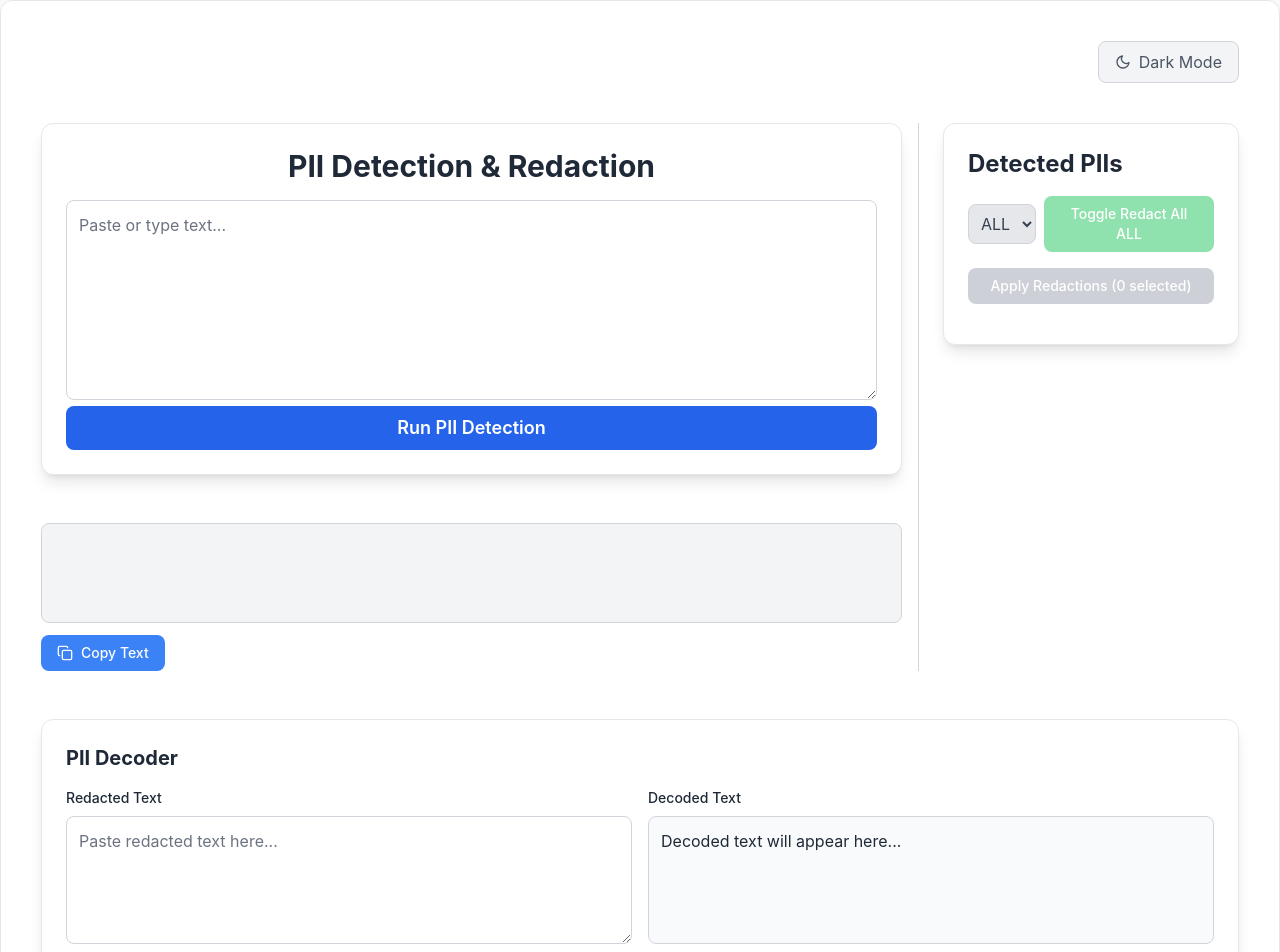
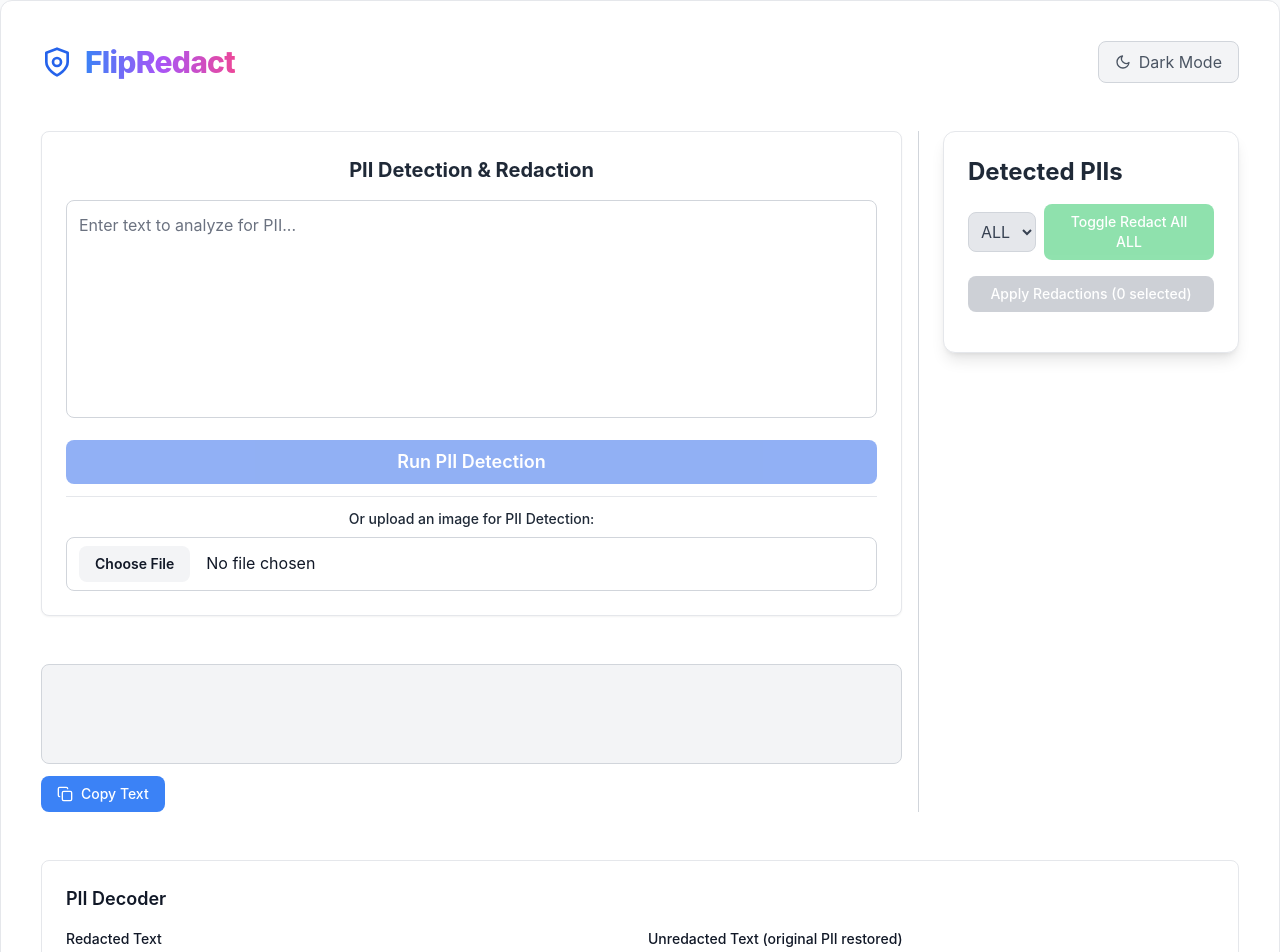
Before and after one commit to andrew250402/FlipRedact, a React (Create React App) app in the folder my-app/: page / in a window 1280 px wide. Shown: the top 952 px of the page. Built offline with nearby package versions, Linux system fonts and the light colour scheme.

Commit message:
Added Tesseract function, fixed PII DecoderInput bug, touched up Title UI

```diff
--- a/my-app/src/App.jsx
+++ b/my-app/src/App.jsx
@@ -59,6 +59,28 @@ export default function App() {
       setPiiMapping(mapping);
     } catch (err) {
       console.error("Failed to fetch PII data:", err);
+    }
+  };
+const runOCRCheck = async (file) => {
+  const formData = new FormData();
+  formData.append("file", file);
+
+  try {
+    const res = await fetch("http://127.0.0.1:3000/ocr", {
+      method: "POST",
+      body: formData,
+    });
+    if (!res.ok) throw new Error(`HTTP error! status: ${res.status}`);
+
+    const data = await res.json();
+
+    // Backend returns { extracted_text: "..." }
+    if (data.extracted_text) {
+      setOriginalText(data.extracted_text); // update textarea
+      await runCheck(); // uses updated originalText
+    }
+  } catch (err) {
+    console.error("Failed to fetch OCR text:", err);
   }
 };
 
@@ -145,10 +167,37 @@ export default function App() {
 
 return (
   <div className={`min-h-screen ${themeClasses}`}>
-      <div className={`max-w-7xl mx-auto p-10 ${containerClasses} min-h-screen rounded-xl shadow-lg flex flex-col gap-6 border`}>
+    <div
+      className={`max-w-7xl mx-auto p-10 ${containerClasses} min-h-screen rounded-xl shadow-lg flex flex-col gap-6 border`}
+    >
+      {/* HEADER */}
+      <div className="flex justify-between items-center mb-6">
+        {/* Logo + Title */}
+        <div className="flex items-center gap-3">
+          {/* Icon */}
+          <svg
+            xmlns="http://www.w3.org/2000/svg"
+            viewBox="0 0 24 24"
+            fill="none"
+            stroke="currentColor"
+            strokeWidth="2"
+            strokeLinecap="round"
+            strokeLinejoin="round"
+            className="w-8 h-8 text-blue-600 dark:text-blue-400"
+          >
+            <path d="M12 22s8-4 8-10V5l-8-3-8 3v7c0 6 8 10 8 10z" />
+            <circle cx="12" cy="12" r="3" />
+          </svg>
+
+          {/* Title */}
+          <h1 className="text-3xl font-extrabold tracking-tight bg-gradient-to-r from-blue-500 via-purple-500 to-pink-500 bg-clip-text text-transparent">
+            FlipRedact
+          </h1>
+        </div>
 
         {/* Theme Toggle Button */}
-        <div className="flex justify-end mb-4">
+
+
         <button
           onClick={toggleTheme}
           className={`flex items-center gap-2 px-4 py-2 rounded-lg transition-colors ${
@@ -159,16 +208,36 @@ export default function App() {
         >
           {isDarkMode ? (
             <>
-                <svg xmlns="http://www.w3.org/2000/svg" width="16" height="16" viewBox="0 0 24 24" fill="none" stroke="currentColor" strokeWidth="2" strokeLinecap="round" strokeLinejoin="round">
-                  <circle cx="12" cy="12" r="5"/>
-                  <path d="M12 1v2M12 21v2M4.22 4.22l1.42 1.42M18.36 18.36l1.42 1.42M1 12h2M21 12h2M4.22 19.78l1.42-1.42M18.36 5.64l1.42-1.42"/>
+              <svg
+                xmlns="http://www.w3.org/2000/svg"
+                width="16"
+                height="16"
+                viewBox="0 0 24 24"
+                fill="none"
+                stroke="currentColor"
+                strokeWidth="2"
+                strokeLinecap="round"
+                strokeLinejoin="round"
+              >
+                <circle cx="12" cy="12" r="5" />
+                <path d="M12 1v2M12 21v2M4.22 4.22l1.42 1.42M18.36 18.36l1.42 1.42M1 12h2M21 12h2M4.22 19.78l1.42-1.42M18.36 5.64l1.42-1.42" />
               </svg>
               Light Mode
             </>
           ) : (
             <>
-                <svg xmlns="http://www.w3.org/2000/svg" width="16" height="16" viewBox="0 0 24 24" fill="none" stroke="currentColor" strokeWidth="2" strokeLinecap="round" strokeLinejoin="round">
-                  <path d="M21 12.79A9 9 0 1 1 11.21 3 7 7 0 0 0 21 12.79z"/>
+              <svg
+                xmlns="http://www.w3.org/2000/svg"
+                width="16"
+                height="16"
+                viewBox="0 0 24 24"
+                fill="none"
+                stroke="currentColor"
+                strokeWidth="2"
+                strokeLinecap="round"
+                strokeLinejoin="round"
+              >
+                <path d="M21 12.79A9 9 0 1 1 11.21 3 7 7 0 0 0 21 12.79z" />
               </svg>
               Dark Mode
             </>
@@ -177,12 +246,12 @@ export default function App() {
       </div>
 
       <div className="flex flex-row">
-        {/* LEFT PANEL */}
         <div className="flex flex-col flex-grow pr-4 border-r border-gray-300">
           <TextInput
             originalText={originalText}
             setOriginalText={setOriginalText}
             onRunCheck={runCheck}
+            onRunOCRCheck={runOCRCheck}
             isDarkMode={isDarkMode}
           />
           <div className="mt-4 flex-grow overflow-auto">
@@ -197,7 +266,6 @@ export default function App() {
           </div>
         </div>
 
-        {/* SIDEBAR */}
         <div className="w-[320px] flex-shrink-0 pl-6">
           <Sidebar
             entities={filteredEntities}
@@ -214,13 +282,11 @@ export default function App() {
         </div>
       </div>
 
-      {/* DECODER INPUT COMPONENT */}
       <DecoderInput
         piiMapping={piiMapping}
         decodePII={decodePII}
         isDarkMode={isDarkMode}
       />
-
     </div>
   </div>
 );
--- a/my-app/src/components/DecoderInput.jsx
+++ b/my-app/src/components/DecoderInput.jsx
@@ -1,88 +1,72 @@
-import React, { useState } from "react";
+import React, { useState } from 'react';
 
 export default function DecoderInput({ piiMapping, decodePII, isDarkMode }) {
-  const [inputText, setInputText] = useState("");
-  const [decodedText, setDecodedText] = useState("");
+  const [encodedText, setEncodedText] = useState('');
+  const [decodedText, setDecodedText] = useState('');
+
+  const handleDecode = () => {
+    const decoded = decodePII(encodedText);
+    setDecodedText(decoded);
+  };
 
   // Theme-aware classes
   const containerClasses = isDarkMode
-    ? "bg-gray-800 border-gray-600 text-white"
-    : "bg-white border-gray-200 text-gray-800";
+    ? "bg-gray-800 border-gray-600"
+    : "bg-white border-gray-200";
 
   const textareaClasses = isDarkMode
-    ? "bg-gray-700 border-gray-600 text-white placeholder-gray-400"
-    : "bg-white border-gray-300 text-gray-900 placeholder-gray-500";
+    ? "bg-gray-700 border-gray-600 text-white placeholder-gray-400 focus:ring-blue-400 focus:border-blue-400"
+    : "bg-white border-gray-300 text-gray-900 placeholder-gray-500 focus:ring-blue-500 focus:border-blue-500";
 
   const buttonClasses = isDarkMode
-    ? "bg-purple-600 hover:bg-purple-700"
-    : "bg-purple-500 hover:bg-purple-600";
+    ? "bg-blue-600 hover:bg-blue-700"
+    : "bg-blue-600 hover:bg-blue-700";
 
   const resultClasses = isDarkMode
-    ? "bg-gray-700 border-gray-600 text-gray-200"
-    : "bg-gray-50 border-gray-300 text-gray-800";
-
-  const handleDecode = () => {
-    const decoded = decodePII(inputText);
-    setDecodedText(decoded);
-  };
-  const copyDecodedText = async () => {
-    try {
-      await navigator.clipboard.writeText(decodedText);
-      alert('Decoded text copied to clipboard!');
-    } catch (err) {
-      console.error('Failed to copy text: ', err);
-      // Fallback for older browsers
-      const textArea = document.createElement('textarea');
-      textArea.value = decodedText;
-      document.body.appendChild(textArea);
-      textArea.select();
-      document.execCommand('copy');
-      document.body.removeChild(textArea);
-      alert('Decoded text copied to clipboard!');
-    }
-  };
+    ? "bg-gray-700 border-gray-600 text-gray-300"
+    : "bg-gray-100 border-gray-300 text-gray-800";
 
   return (
-    <div className={`mt-6 p-6 rounded-xl shadow-lg border ${containerClasses}`}>
-      <h3 className="text-xl font-bold mb-4">PII Decoder</h3>
-      <div className="grid grid-cols-2 gap-4">
-        <div>
-          <label className="block text-sm font-medium mb-2">Redacted Text</label>
+    <div className={`mt-6 p-6 rounded-lg border ${containerClasses}`}>
+      <h3 className="text-lg font-semibold mb-4">PII Decoder</h3>
+
+      <div className="grid grid-cols-1 md:grid-cols-2 gap-4">
+        <div className="flex flex-col">
+          <label className="text-sm font-medium mb-2">
+            Redacted Text
+          </label>
           <textarea
-            value={inputText}
-            onChange={(e) => setInputText(e.target.value)}
+            value={encodedText}
+            onChange={(e) => setEncodedText(e.target.value)}
             placeholder="Paste redacted text here..."
-            className={`w-full h-32 p-3 border rounded-lg ${textareaClasses}`}
+            rows={6}
+            className={`w-full p-3 rounded-lg border resize-none focus:outline-none focus:ring-2 transition-colors ${textareaClasses}`}
           />
         </div>
-        <div>
-          <div className="flex items-center justify-between mb-2">
-            <label className="text-sm font-medium">Decoded Text</label>
-            {decodedText && (
-              <button
-                onClick={copyDecodedText}
-                className="flex items-center gap-2 px-4 py-2 text-sm font-medium text-white bg-blue-500 rounded-lg hover:bg-blue-600 transition-colors"
-              >
-                <svg xmlns="http://www.w3.org/2000/svg" width="16" height="16" viewBox="0 0 24 24" fill="none" stroke="currentColor" strokeWidth="2" strokeLinecap="round" strokeLinejoin="round">
-                  <rect width="14" height="14" x="8" y="8" rx="2" ry="2"/>
-                  <path d="M4 16c-1.1 0-2-.9-2V4c0-1.1.9-2 2-2h10c1.1 0 2 .9 2 2"/>
-                </svg>
-                Copy
-              </button>
-            )}
-          </div>
-          <div className={`w-full h-32 p-3 border rounded-lg overflow-auto ${resultClasses}`}>
-            {decodedText || "Decoded text will appear here..."}
+
+        <div className="flex flex-col">
+          <label className="text-sm font-medium mb-2">
+            Unredacted Text (original PII restored)
+          </label>
+          <div className={`w-full p-3 rounded-lg border min-h-[152px] max-h-[152px] overflow-y-auto break-words whitespace-pre-wrap ${resultClasses}`}>
+            {decodedText || <span className="text-gray-500 italic">Decoded text will appear here...</span>}
           </div>
         </div>
       </div>
+
       <button
         onClick={handleDecode}
-        disabled={!inputText || piiMapping.size === 0}
-        className={`mt-4 px-6 py-2 text-white font-medium rounded-lg disabled:opacity-50 transition-colors ${buttonClasses}`}
+        disabled={!encodedText.trim() || piiMapping.size === 0}
+        className={`mt-4 px-6 py-2 text-white font-medium rounded-lg transition-colors disabled:opacity-50 disabled:cursor-not-allowed ${buttonClasses}`}
       >
-        Decode PIIs
+        Decode PII
       </button>
+
+      {piiMapping.size === 0 && (
+        <p className="mt-2 text-sm text-gray-500 italic">
+          Note: Run PII detection and apply redactions first to enable decoding.
+        </p>
+      )}
     </div>
   );
 }
--- a/my-app/src/components/TextInput.jsx
+++ b/my-app/src/components/TextInput.jsx
@@ -1,4 +1,4 @@
-export default function TextInput({ originalText, setOriginalText, onRunCheck, isDarkMode }) {
+export default function TextInput({ originalText, setOriginalText, onRunCheck, onRunOCRCheck, isDarkMode }) {
   // Theme-aware classes
   const containerClasses = isDarkMode
     ? "bg-gray-800 border-gray-600 text-white"
@@ -12,23 +12,49 @@ export default function TextInput({ originalText, setOriginalText, onRunCheck, i
     ? "bg-blue-600 hover:bg-blue-700"
     : "bg-blue-600 hover:bg-blue-700";
 
+  const fileInputClasses = isDarkMode
+    ? "bg-gray-700 border-gray-600 text-white file:bg-gray-600 file:text-white file:border-gray-500"
+    : "bg-white border-gray-300 text-gray-900 file:bg-gray-100 file:text-gray-900 file:border-gray-300";
+
+  const handleFileChange = (e) => {
+    if (e.target.files.length > 0) {
+      onRunOCRCheck(e.target.files[0]);
+    }
+  };
+
   return (
-    <div className={`main w-full p-6 rounded-xl shadow-lg border ${containerClasses}`}>
-      <h1 className="text-3xl font-bold mb-4 text-center">
-        PII Detection & Redaction
-      </h1>
+    <div className={`p-6 rounded-lg shadow-sm border text-center ${containerClasses}`}>
+      <h2 className="text-xl font-bold mb-4">PII Detection & Redaction</h2>
+
       <textarea
-        className={`w-full min-h-[200px] p-3 border rounded-lg resize-y focus:outline-none focus:ring-2 transition-all ${textareaClasses}`}
-        placeholder="Paste or type text..."
         value={originalText}
         onChange={(e) => setOriginalText(e.target.value)}
+        placeholder="Enter text to analyze for PII..."
+        rows={8}
+        className={`w-full p-3 rounded-lg border resize-none focus:outline-none focus:ring-2 transition-colors ${textareaClasses}`}
       />
-      <button
-        onClick={onRunCheck}
-        className={`w-full px-4 py-2 text-lg font-semibold text-white rounded-lg transition-colors ${buttonClasses}`}
-      >
-        Run PII Detection
-      </button>
+
+      <div className="mt-4 space-y-3">
+        <button
+          onClick={onRunCheck}
+          disabled={!originalText.trim()}
+          className={`w-full px-4 py-2 text-lg font-semibold text-white rounded-lg transition-colors disabled:opacity-50 disabled:cursor-not-allowed ${buttonClasses}`}
+        >
+          Run PII Detection
+        </button>
+
+        <div className="border-t pt-3">
+          <label className="block text-sm font-medium mb-2">
+            Or upload an image for PII Detection:
+          </label>
+          <input
+            type="file"
+            accept="image/*"
+            onChange={handleFileChange}
+            className={`w-full px-3 py-2 rounded-lg border transition-colors file:mr-4 file:py-2 file:px-4 file:rounded-lg file:border-0 file:text-sm file:font-semibold hover:file:bg-opacity-80 ${fileInputClasses}`}
+          />
+        </div>
+      </div>
     </div>
   );
 }
```
Also changed, not shown: 2 other files (tests, documents, lock files or other folders). Lines whose indentation alone changed are shown as unchanged.
